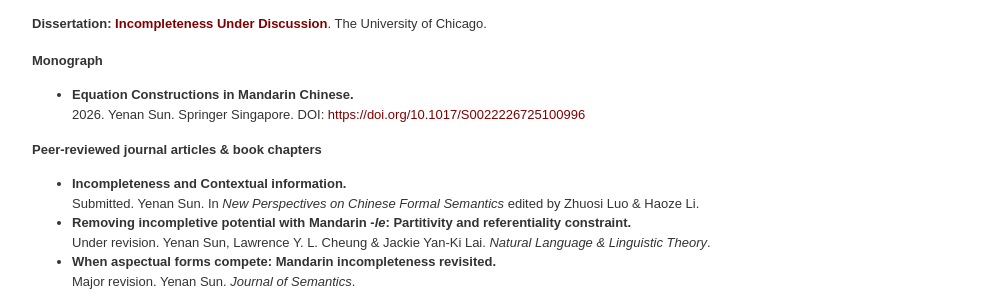
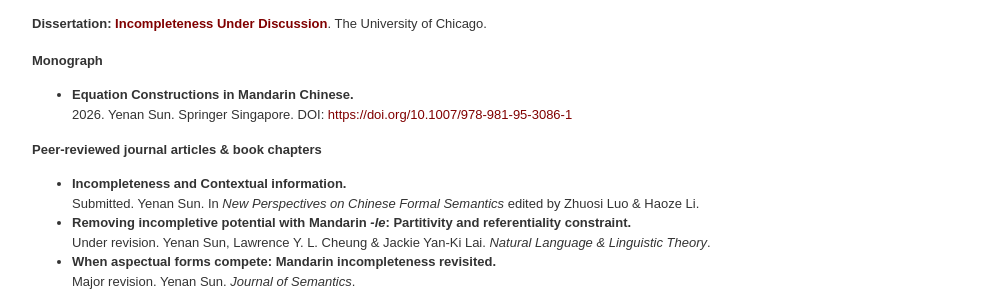
Before and after one commit to yenan09/yenan09.github.io, a Jekyll site: the page built from pub.html, in a window 1280 px wide and 900 px high. Shown: the part 141-435 px from the top of the window, without its empty margins (68-1070 px from the left). Built offline with Jekyll 4.4.1, drawn with Linux system fonts in a browser that asks for light colours; some of the changed lines change nothing that is shown.

Commit message:
Update pub.html

```diff
--- a/pub.html
+++ b/pub.html
@@ -18,7 +18,7 @@ title: Research
 
   <li><b>Equation Constructions in Mandarin Chinese.</b> <br>
 
-  2026. Yenan Sun. Springer Singapore. DOI: <a href="https://doi.org/10.1007/978-981-95-3086-1" title="book">https://doi.org/10.1017/S0022226725100996</a>
+  2026. Yenan Sun. Springer Singapore. DOI: <a href="https://doi.org/10.1007/978-981-95-3086-1" title="book">https://doi.org/10.1007/978-981-95-3086-1</a>
 
   </ul>
 
```
